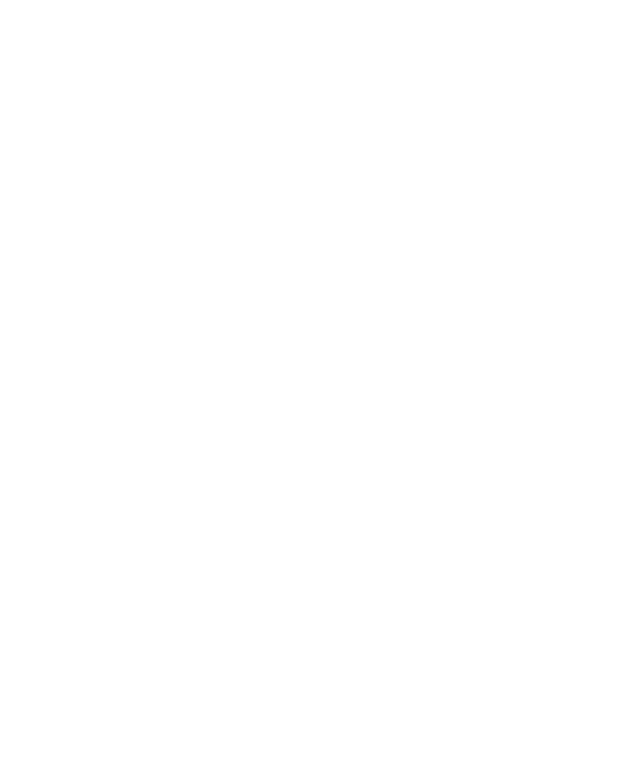
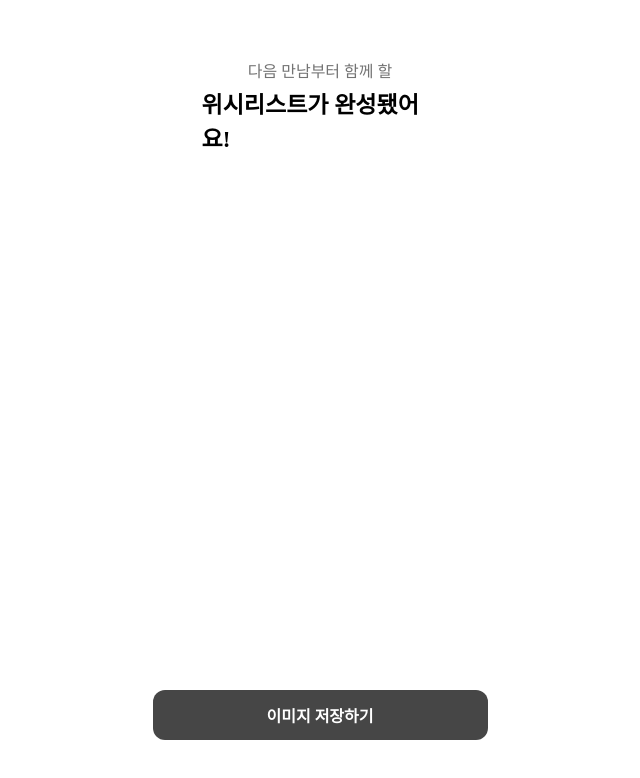
Before and after one commit to NOW-SOPT-SOPKATHON-WEB-TEAM5/WEB, a React (Vite) app in the folder sopkathon/: page /result in a window 1280 px wide. Before the commit this address had no page. Shown: the top 778 px of the page, without its empty margins (320-960 px from the left). Built offline with nearby package versions, Linux system fonts and the light colour scheme.

Commit message:
feat: ResultWish 컴포넌트 및 스타일 생성

```diff
--- a/sopkathon/src/Router.jsx
+++ b/sopkathon/src/Router.jsx
@@ -1,11 +1,13 @@
-import { BrowserRouter, Route, Routes } from "react-router-dom";
-import Main from "./pages/Main";
+import { BrowserRouter, Route, Routes } from 'react-router-dom';
+import Main from './pages/Main';
+import ResultPage from './components/ResultWish/ResultWish';
 
 const Router = () => {
   return (
     <BrowserRouter>
       <Routes>
         <Route path="/" element={<Main />} />
+        <Route path="/result" element={<ResultPage />} />
       </Routes>
     </BrowserRouter>
   );
--- /dev/null
+++ b/sopkathon/src/components/ResultWish/ResultWish.jsx
@@ -0,0 +1,78 @@
+import styled from 'styled-components';
+import WideBtn from '../common/WideBtn';
+
+const ResultPage = () => {
+  return (
+    <Wrapper>
+      <HeaderBox>
+        <TopText>다음 만남부터 함께 할 </TopText>
+        <SecondText>위시리스트가 완성됐어요!</SecondText>
+      </HeaderBox>
+      <div>
+        <GraphicImg></GraphicImg>
+      </div>
+
+      <Footer>
+        <WideBtn name={'이미지 저장하기'}></WideBtn>
+      </Footer>
+    </Wrapper>
+  );
+};
+
+export default ResultPage;
+
+const Wrapper = styled.div`
+  display: flex;
+  flex-direction: column;
+  justify-content: center;
+  div {
+    display: flex;
+    justify-content: center;
+  }
+`;
+
+const HeaderBox = styled.div`
+  width: 237px;
+  height: 50px;
+  margin: 81px 60px 69px 69px;
+  display: flex;
+  flex-direction: column;
+  justify-content: center;
+`;
+
+const TopText = styled.p`
+  display: flex;
+  justify-content: center;
+
+  color: #737373;
+  font-family: Pretendard;
+  font-size: 16px;
+  font-style: normal;
+  font-weight: 500;
+  line-height: normal;
+`;
+
+const SecondText = styled.p`
+  display: flex;
+  justify-content: center;
+  margin-top: 4px;
+  color: #000;
+  font-family: Pretendard;
+  font-size: 23px;
+  font-style: normal;
+  font-weight: 600;
+  line-height: normal;
+`;
+
+const Footer = styled.div`
+  display: flex;
+  justify-content: center;
+  margin: 90px 20px 20px 20px;
+`;
+
+const GraphicImg = styled.div`
+  display: flex;
+  justify-content: center;
+  width: 335px;
+  height: 400px;
+`;
--- a/sopkathon/src/components/common/WideBtn.jsx
+++ b/sopkathon/src/components/common/WideBtn.jsx
@@ -8,6 +8,7 @@
 
 const WideBtnStyled = styled.button`
   display: flex;
+  flex-direction: row;
   width: 335px;
   height: 50px;
   padding: 18px 8px;
@@ -17,4 +18,12 @@
   border-radius: 12px;
   background: #464646;
   color: white;
+  position: sticky;
+  bottom: 0;
+  z-index: 2;
+  color: #fff;
+  font-family: Pretendard;
+  font-size: 16px;
+  font-style: normal;
+  font-weight: 600;
 `;
```
Also changed, not shown: 1 other file (tests, documents, lock files or other folders).
